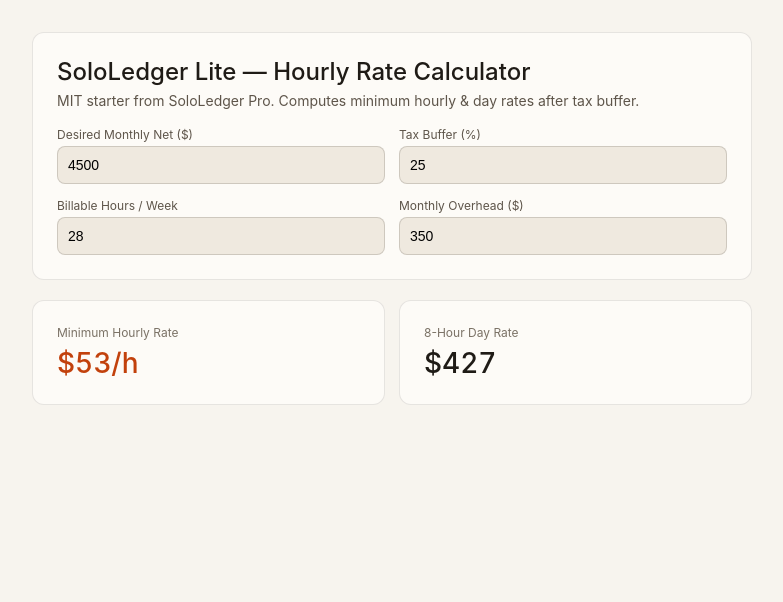
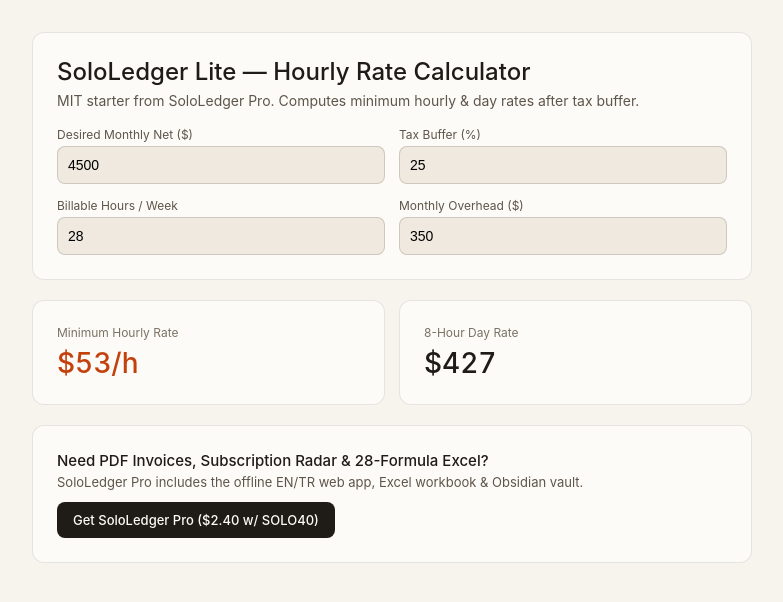
Before and after one commit to tolga571/sololedger-lite, a plain HTML site: page index.html in a window 1280 px wide. Shown: the whole page, without its empty margins (248-1031 px from the left). Drawn offline with Linux system fonts and the light colour scheme.

Commit message:
Add Pro bundle CTA and live GitHub Pages demo

```diff
--- a/index.html
+++ b/index.html
@@ -31,6 +31,13 @@
         <div class="card"><div style="font-size:12px;color:#7b7266;">Minimum Hourly Rate</div><div class="num" id="outH" style="color:#c2410c;">$0/h</div></div>
         <div class="card"><div style="font-size:12px;color:#7b7266;">8-Hour Day Rate</div><div class="num" id="outD">$0</div></div>
       </div>
+      <div class="card" style="display:flex;justify-content:space-between;align-items:center;flex-wrap:wrap;gap:12px;">
+        <div>
+          <strong style="font-size:15px;font-weight:500;">Need PDF Invoices, Subscription Radar &amp; 28-Formula Excel?</strong>
+          <p style="margin:4px 0 0;font-size:13px;color:#5e554a;">SoloLedger Pro includes the offline EN/TR web app, Excel workbook &amp; Obsidian vault.</p>
+        </div>
+        <a href="https://jumpertheme.gumroad.com/l/sololedger-pro/SOLO40" target="_blank" rel="noopener" style="padding:10px 16px;border-radius:8px;background:#1f1b16;color:#fdfbf7;text-decoration:none;font-size:13px;font-weight:500;">Get SoloLedger Pro ($2.40 w/ SOLO40)</a>
+      </div>
     </div>
     <script>
       function calc() {
```
